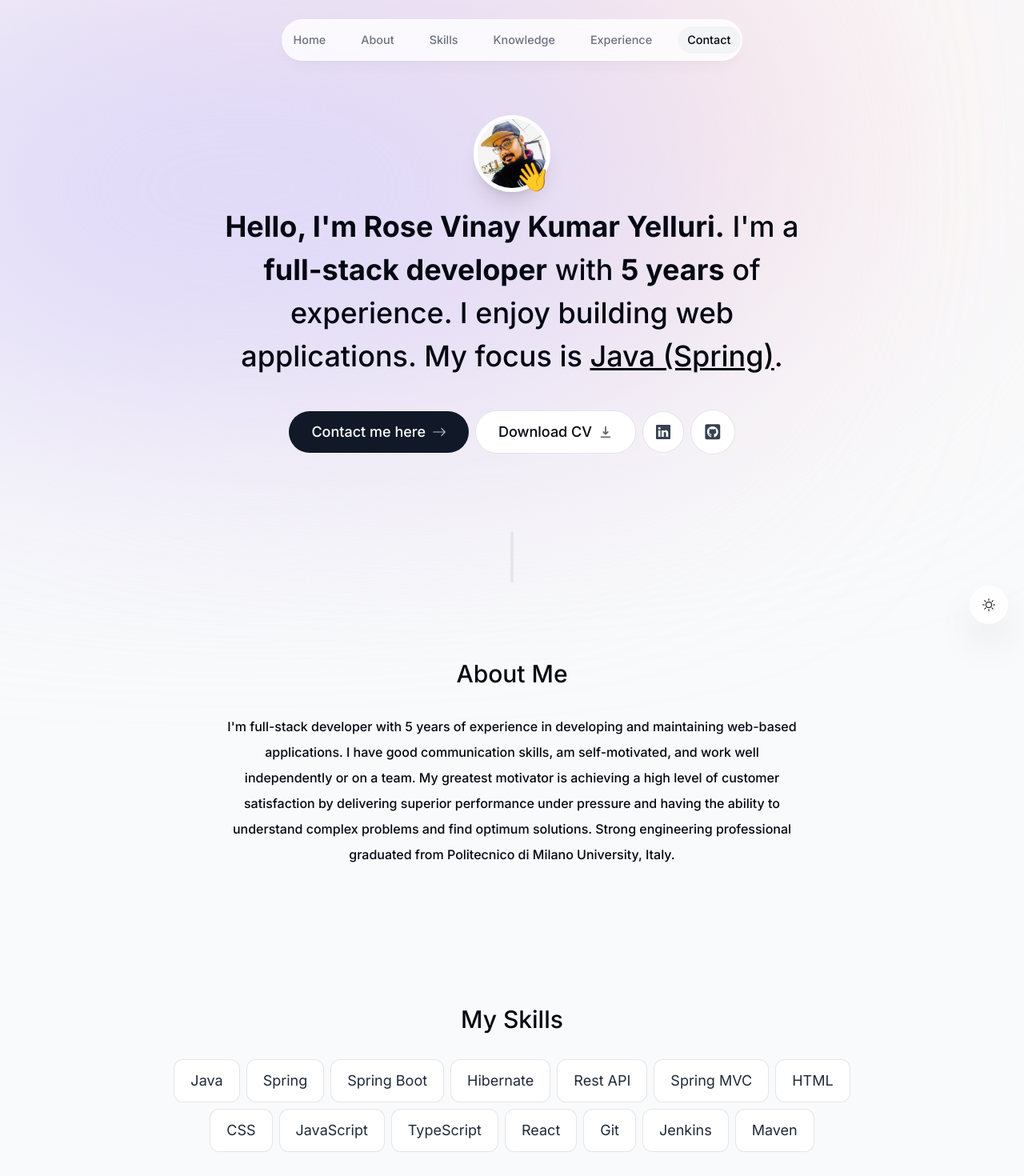
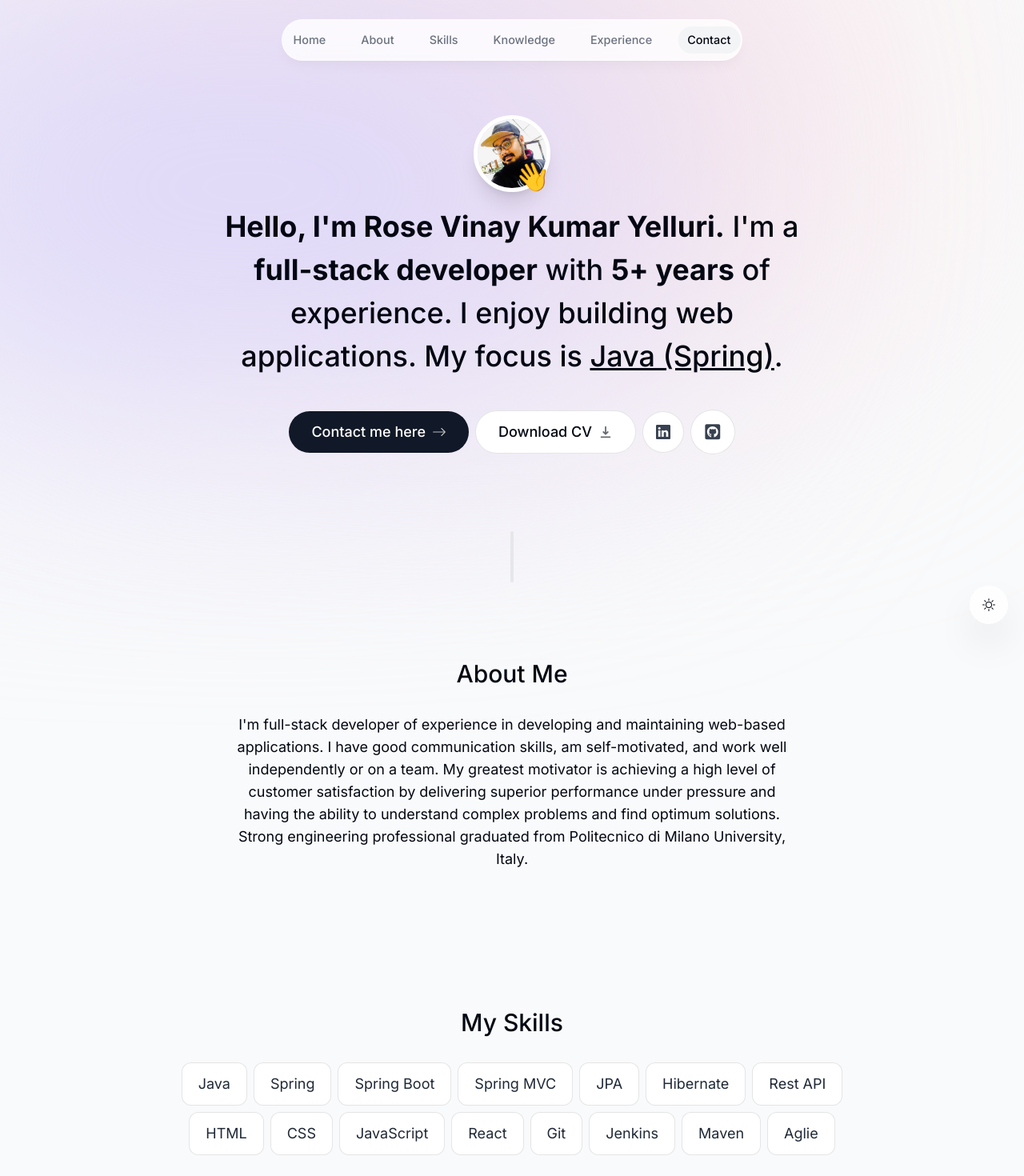
Before and after one commit to rosevinaykumar/protfolio-website, a Next.js app: page / in a window 1280 px wide. Shown: the top 1470 px of the page at 80% size. Built offline with nearby package versions, Linux system fonts and the light colour scheme; no server answers.

Commit message:
Changes in intro, about and data files

```diff
--- a/components/about.tsx
+++ b/components/about.tsx
@@ -18,8 +18,8 @@ export default function About() {
       id="about"
     >
       <SectionHeading>About me</SectionHeading>
-      <p className="mb-3 font-medium">
-        I&apos;m full-stack developer with 5 years of experience in developing
+      <p className="mb-3 text-lg">
+        I&apos;m full-stack developer of experience in developing
         and maintaining web-based applications. I have good communication
         skills, am self-motivated, and work well independently or on a team. My
         greatest motivator is achieving a high level of customer satisfaction by
--- a/components/intro.tsx
+++ b/components/intro.tsx
@@ -67,7 +67,7 @@ export default function Intro() {
           Hello, I&apos;m Rose Vinay Kumar Yelluri.
         </span>{" "}
         I&apos;m a <span className="font-bold">full-stack developer</span> with{" "}
-        <span className="font-bold">5 years</span> of experience. I enjoy
+        <span className="font-bold">5+ years</span> of experience. I enjoy
         building web applications. My focus is{" "}
         <span className="underline">Java (Spring)</span>.
       </motion.h1>
@@ -94,7 +94,7 @@ export default function Intro() {
 
         <a
           className="group bg-white px-7 py-3 flex items-center gap-2 rounded-full outline-none focus:scale-110 hover:scale-110 active:scale-105 transition cursor-pointer borderBlack dark:bg-white/10"
-          href="/CV-VINAY YELLURI.pdf"
+          href="/CV_VINAY_YELLURI.pdf"
           download
         >
           Download CV{" "}
@@ -103,7 +103,7 @@ export default function Intro() {
 
         <a
           className="bg-white p-4 text-gray-700 hover:text-gray-950 flex items-center gap-2 rounded-full focus:scale-[1.15] hover:scale-[1.15] active:scale-105 transition cursor-pointer borderBlack dark:bg-white/10 dark:text-white/60"
-          href="https://www.linkedin.com/in/yelluri-rose-vinay-kumar-04621798/"
+          href="https://www.linkedin.com/in/rose-vinay-kumar-y-04621798/"
           target="_blank"
         >
           <BsLinkedin />
--- a/lib/data.ts
+++ b/lib/data.ts
@@ -89,17 +89,18 @@ export const skillsData = [
   "Java",
   "Spring",
   "Spring Boot",
+  "Spring MVC",
+  "JPA",
   "Hibernate",
   "Rest API",
-  "Spring MVC",
   "HTML",
   "CSS",
   "JavaScript",
-  "TypeScript",
   "React",
   "Git",
   "Jenkins",
   "Maven",
+  "Aglie",
 ] as const;
 
 export const knowledgeData = [
```
Also changed, not shown: 2 other files (tests, documents, lock files or other folders).
